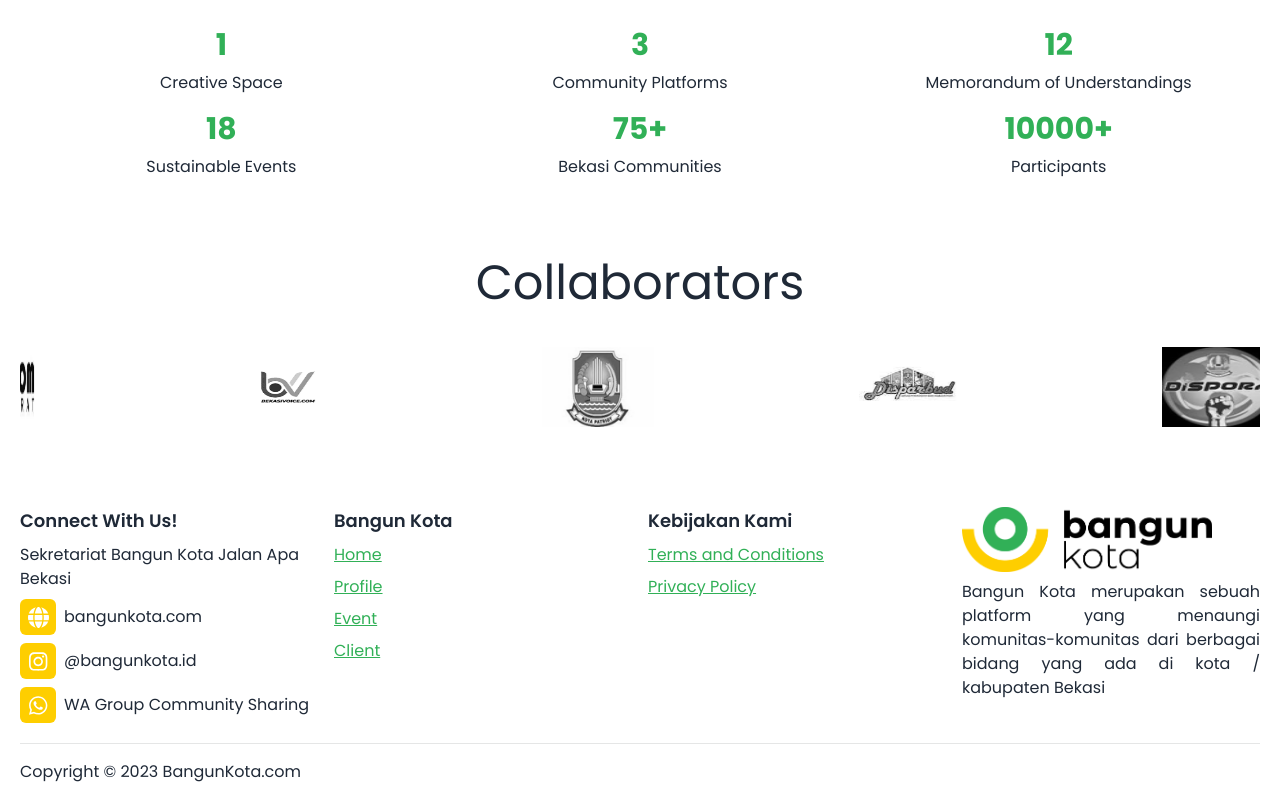
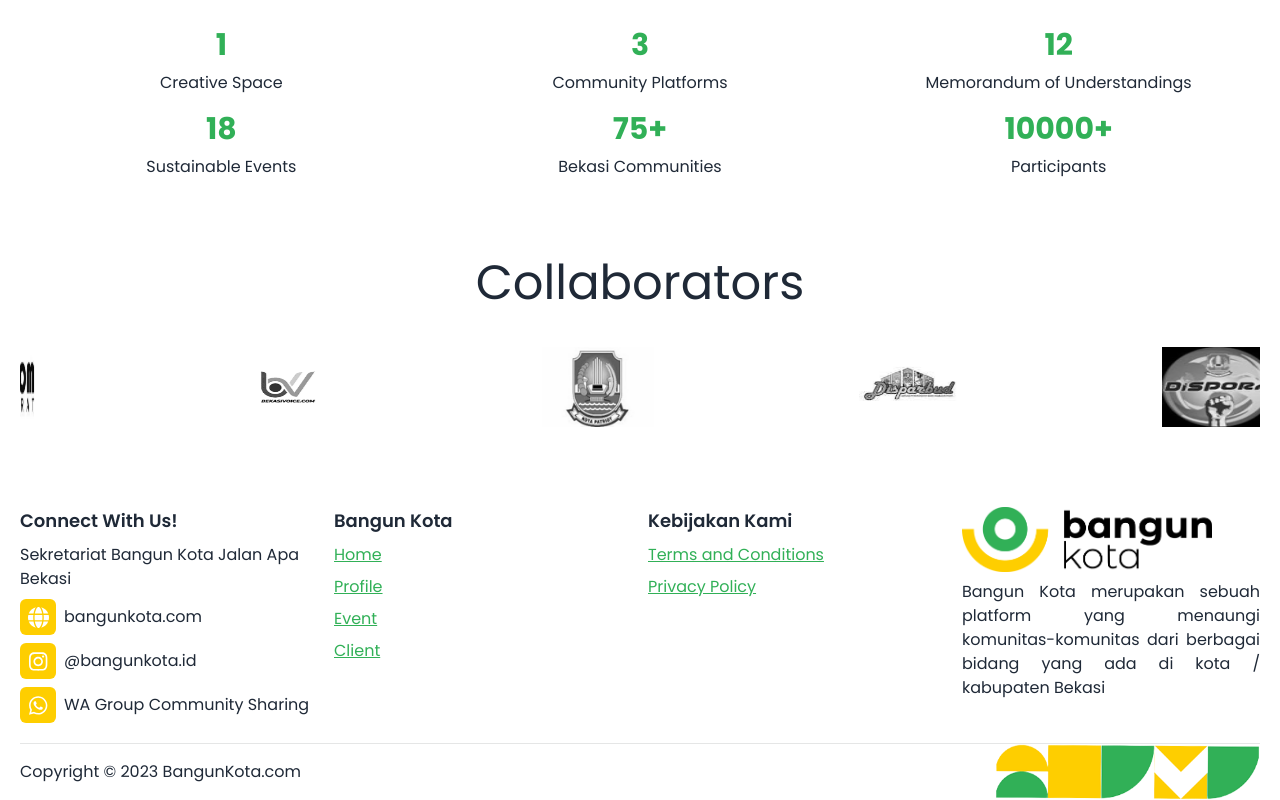
Before and after one commit to studiolembar/bangunkota, a Next.js app: page / in a window 1280 px wide. Shown: the part 1725-2525 px from the top of the page. Built offline with nearby package versions, Linux system fonts and the light colour scheme.

Commit message:
[ADD] Ornament on footer

```diff
--- a/src/components/Footer/index.tsx
+++ b/src/components/Footer/index.tsx
@@ -58,7 +58,7 @@ useEffect(() => {
           <p className="text-justify text-base">Bangun Kota merupakan sebuah platform yang menaungi komunitas-komunitas dari berbagai bidang yang ada di kota / kabupaten Bekasi</p>
         </nav>
       </footer>
-      <footer className="footer py-4 border-t bg-base-100 text-base-content border-base-300">
+      <footer className="footer py-4 border-t text-base-content border-base-300 bg-[url('/assets/images/ornament-footer.png')] bg-no-repeat bg-right bg-contain">
         <aside className="items-center">
           <p className="text-base">Copyright © {currentYear} BangunKota.com</p>
         </aside>
--- a/tailwind.config.ts
+++ b/tailwind.config.ts
@@ -9,9 +9,6 @@ const config: Config = {
   theme: {
     extend: {
       backgroundImage: {
-        'gradient-radial': 'radial-gradient(var(--tw-gradient-stops))',
-        'gradient-conic':
-          'conic-gradient(from 180deg at 50% 50%, var(--tw-gradient-stops))',
       },
       fontFamily:{
         poppins: ['Poppins', 'sans-serif'],
```
Also changed, not shown: public/assets/images/ornament-footer.png (added).
